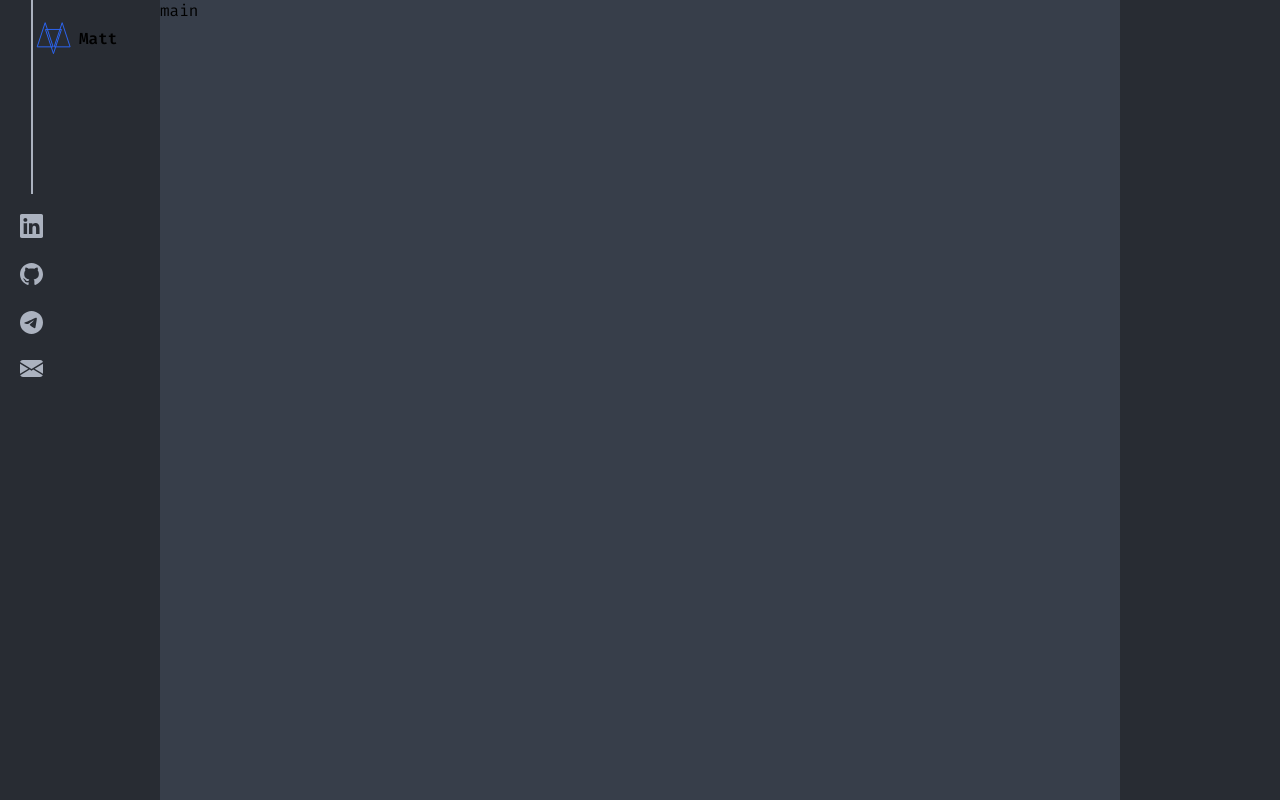
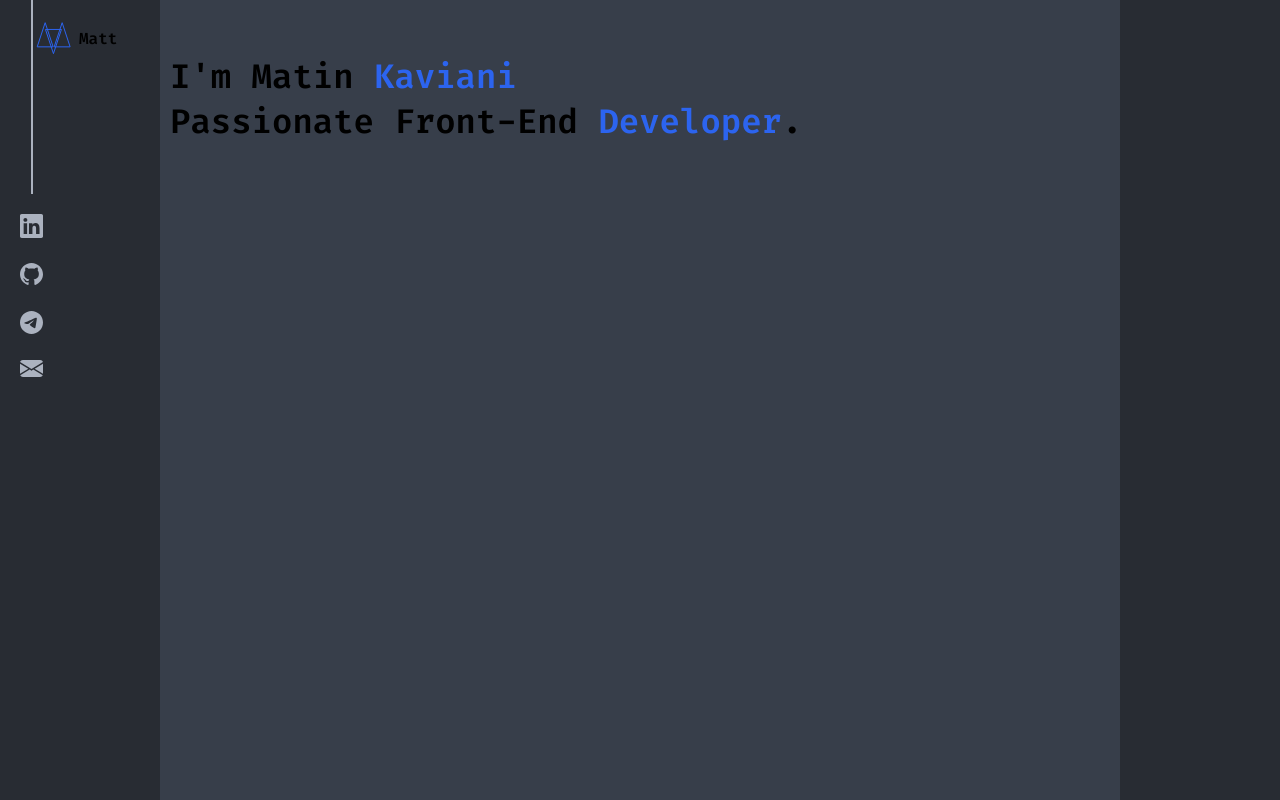
Before and after one commit to matinkaviani/matinkaviani, a Next.js app: page / in a window 1280 px wide. Shown: the top 800 px of the page. Built offline with nearby package versions, Linux system fonts and the light colour scheme.

Commit message:
add i18 - start to create intro section

```diff
--- /dev/null
+++ b/config/i18/en.json
@@ -0,0 +1,4 @@
+{
+  "introTitle": "I'm Matin <0>{{lastName}}</0><br />Passionate Front-End <1>{{skill}}</1>.",
+  "introDescription": "with a strong focus on creating useful UI components"
+}
--- /dev/null
+++ b/config/i18/index.js
@@ -0,0 +1,23 @@
+import i18n from "i18next";
+import {  initReactI18next } from "react-i18next";
+import en from './en.json';
+
+i18n
+  .use(initReactI18next) // passes i18n down to react-i18next
+  .init({
+    // the translations
+    // (tip move them in a JSON file and import them,
+    // or even better, manage them via a UI: https://react.i18next.com/guides/multiple-translation-files#manage-your-translations-with-a-management-gui)
+    resources: {
+      en: {
+        translation: en
+      }
+    },
+    lng: "en", // if you're using a language detector, do not define the lng option
+    fallbackLng: "en",
+
+    interpolation: {
+      escapeValue: false // react already safes from xss => https://www.i18next.com/translation-function/interpolation#unescape
+    }
+  });
+  export default i18n;
--- /dev/null
+++ b/modules/Intro/index.tsx
@@ -0,0 +1,19 @@
+import styles from '@/styles/intro/Intro.module.css'
+import { Trans, useTranslation } from 'react-i18next';
+
+const Intro = () => {
+    const { t } = useTranslation();
+    return (
+        <div id={styles.intro}>
+            <div className={styles.introText}>
+                <Trans
+                    i18nKey="introTitle"
+                    values={{ lastName: "Kaviani", skill: "Developer" }}
+                    components={[<span className={styles.blue} />, <span className={styles.blue} />]}
+                />
+            </div>
+        </div>
+    )
+}
+
+export default Intro;
--- a/modules/Layout/Footer.tsx
+++ b/modules/Layout/Footer.tsx
@@ -1,5 +1,5 @@
 import config from '@/config/confg';
-import styles from '@/styles/Layout.module.css'
+import styles from '@/styles/layout/Layout.module.css'
 
 const Footer = () => {
     return (
--- a/modules/Layout/index.tsx
+++ b/modules/Layout/index.tsx
@@ -1,6 +1,6 @@
 import Head from "next/head";
 import Footer from "./Footer";
-import styles from '@/styles/Layout.module.css'
+import styles from '@/styles/layout/Layout.module.css'
 import config from "@/config/confg";
 
 
--- a/package.json
+++ b/package.json
@@ -14,9 +14,11 @@
     "@types/react-dom": "18.0.11",
     "eslint": "8.38.0",
     "eslint-config-next": "13.3.0",
+    "i18next": "^22.4.15",
     "next": "13.3.0",
     "react": "18.2.0",
     "react-dom": "18.2.0",
+    "react-i18next": "^12.2.2",
     "typescript": "5.0.4"
   }
 }
--- a/pages/_app.tsx
+++ b/pages/_app.tsx
@@ -1,6 +1,7 @@
 import Layout from '@/modules/Layout'
 import '@/styles/globals.css'
 import type { AppProps } from 'next/app'
+import "@/config/i18";
 
 export default function App({ Component, pageProps }: AppProps) {
   return (
--- a/pages/index.tsx
+++ b/pages/index.tsx
@@ -1,14 +1,13 @@
-import Head from 'next/head'
-import Image from 'next/image'
 import { Inter } from 'next/font/google'
 import styles from '@/styles/Home.module.css'
+import Intro from '@/modules/Intro'
 
 const inter = Inter({ subsets: ['latin'] })
 
 export default function Home() {
   return (
     <div className={styles.main}>
-      main
+      <Intro />
       {/* <div className={styles.description}>
           <p>
             Get started by editing&nbsp;
--- a/styles/globals.css
+++ b/styles/globals.css
@@ -1,4 +1,5 @@
 @import url('https://fonts.googleapis.com/css2?family=Fira+Code:wght@300;400;500;600;700&display=swap');
+
 :root {
   --max-width: 1100px;
   --border-radius: 12px;
@@ -7,6 +8,7 @@
   --background-layout: 40, 44, 51;
   --background-main-content: 55, 62, 74;
   --shape-icon-color: 171, 178, 191, 1;
+  --blueText: 44, 100, 239, 1;
 }
 
 @media (prefers-color-scheme: dark) {
--- /dev/null
+++ b/styles/intro/Intro.module.css
@@ -0,0 +1,14 @@
+#intro {
+    display: flex;
+    padding: 54px 10px;
+}
+
+.introText {
+    white-space: pre-wrap;
+    font-size: 34px;
+    font-weight: 600;
+}
+
+.blue {
+    color: rgb(var(--blueText));
+}
```
Also changed, not shown: styles/layout/Layout.module.css (renamed from styles/Layout.module.css), 1 other file (tests, documents, lock files or other folders).
